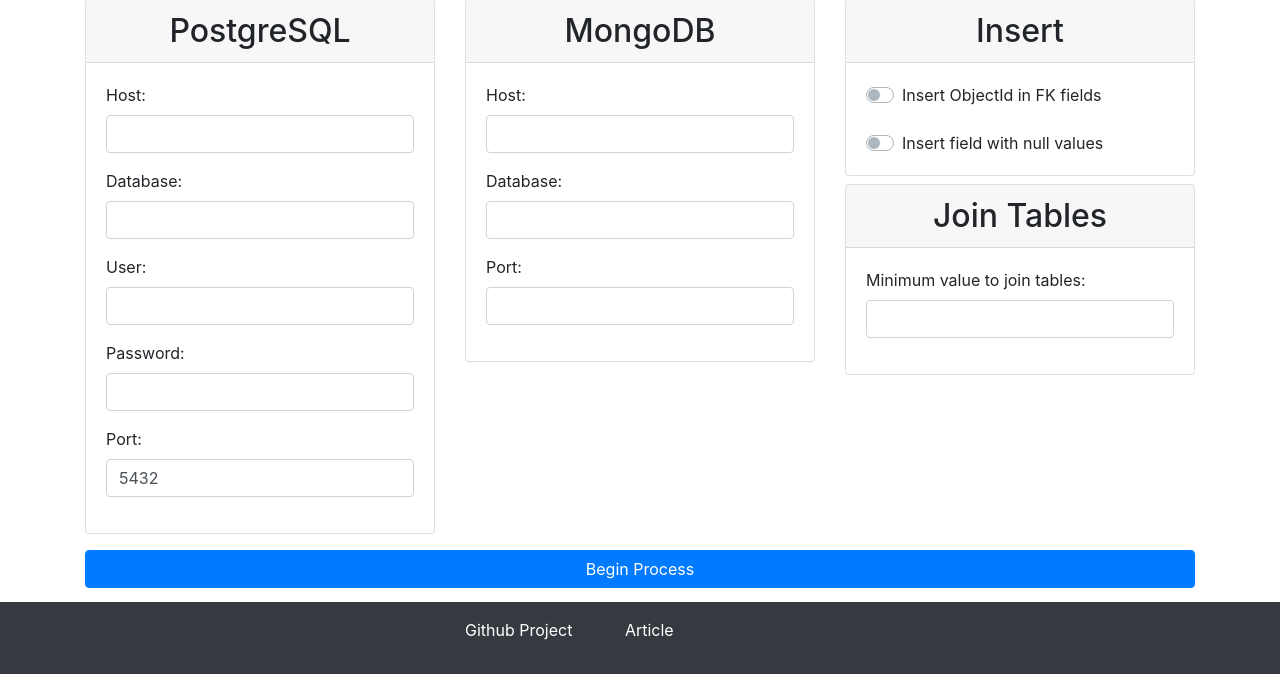
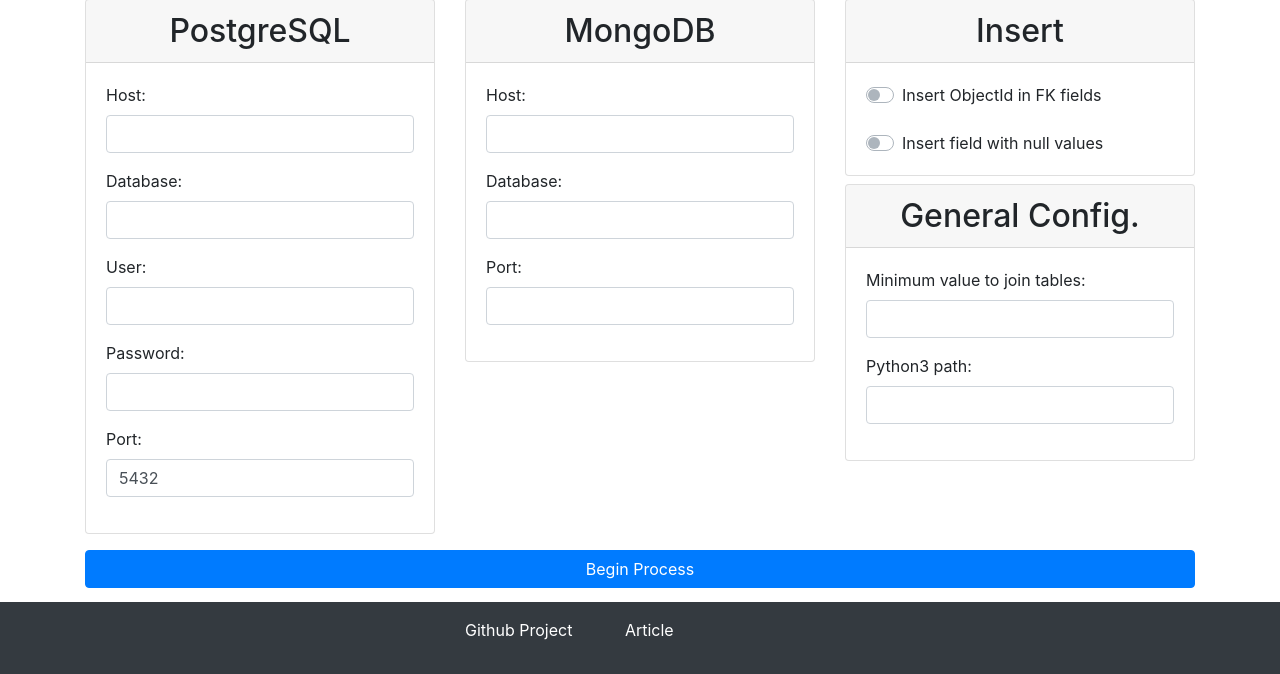
Before and after one commit to ttainam/Rel2Doc-Demo-SBBD, a Python web app: template templates/migration/index.html in a window 1280 px wide. Shown: the part 150-824 px from the top of the page. Run offline with Jinja, Linux system fonts and the light colour scheme; the template is opened without the code that fills it, so the values that code supplies are empty; some libraries are stand-ins or nearby versions.

Commit message:
feat: finish

```diff
--- a/pyFiles/join_tables.py
+++ b/pyFiles/join_tables.py
@@ -1,6 +1,6 @@
 import psycopg2
 import traceback
-from config import PG_CONFIG, JOIN_TABLES_VALUE
+from config import PG_CONFIG, JOIN_TABLES_PARAM
 from utils import busca_quantidades_colunas, busca_todas_tabelas_postgress, busca_qtde_campo_pk, busca_quantidades_referencias, busca_tabelas_pk_joins
 
 
--- a/templates/migration/index.html
+++ b/templates/migration/index.html
@@ -87,11 +87,15 @@
                     </div>
                 </div>
                 <div class="card mt-2">
-                    <h2 class="card-header" style="display: flex; justify-content: center">Join Tables</h2>
+                    <h2 class="card-header" style="display: flex; justify-content: center">General Config.</h2>
                     <div class="card-body">
                         <div class="form-group">
                             <label for="join_tables_value">Minimum value to join tables:</label>
                             <input type="number" id="join_tables_value" name="join_tables_value" class="form-control" value="">
+                        </div>
+                        <div class="form-group">
+                            <label for="python3_path">Python3 path:</label>
+                            <input type="text" id="python3_path" name="python3_path" class="form-control" value="">
                         </div>
                     </div>
                 </div>
@@ -151,6 +155,8 @@
     let mongoHost = document.getElementById("mongo_host").value;
     let mongoDbname = document.getElementById("mongo_dbname").value;
     let mongoPort = document.getElementById("mongo_port").value;
+    let joinTablesValue = document.getElementById("join_tables_value").value;
+    let python3Path = document.getElementById("python3_path").value;
 
     if (pgHost === "" || pgDbname === "" || pgUser === "" || pgPassword === "" || pgPort === "") {
         alert("Por favor, preencha todos os campos do Postgres!");
@@ -159,6 +165,11 @@
 
     if (mongoHost === "" || mongoDbname === "" || mongoPort === "") {
         alert("Por favor, preencha todos os campos do MongoDB!");
+        return false;
+    }
+
+    if (joinTablesValue === "" || python3Path === "") {
+        alert("Por favor, preencha todos os campos de General Config!");
         return false;
     }
 
@@ -177,7 +188,8 @@
         mongoPort: document.getElementById("mongo_port").value,
         insertObjectIdReferences: document.getElementById("insert_object_id").value,
         insertNullFields: document.getElementById("insert_null_fields").value,
-        joinTablesValue: document.getElementById("join_tables_value").value
+        joinTablesValue: document.getElementById("join_tables_value").value,
+        python3Path: document.getElementById("python3_path").value
     }
 
     alert('Iniciando processo de migração! Abra o console para acompanhar o progresso!');
```
Also changed, not shown: README.md, 2 other files.
